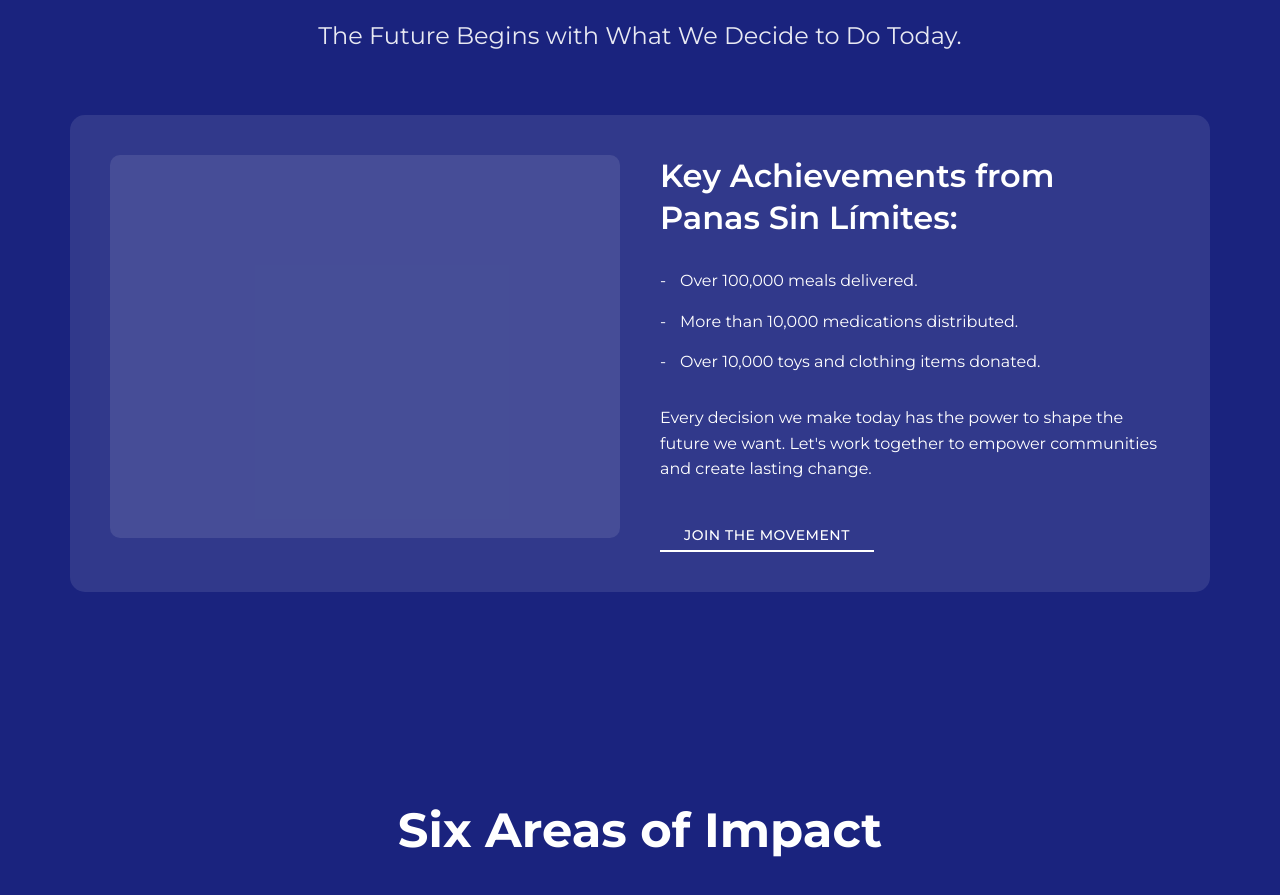
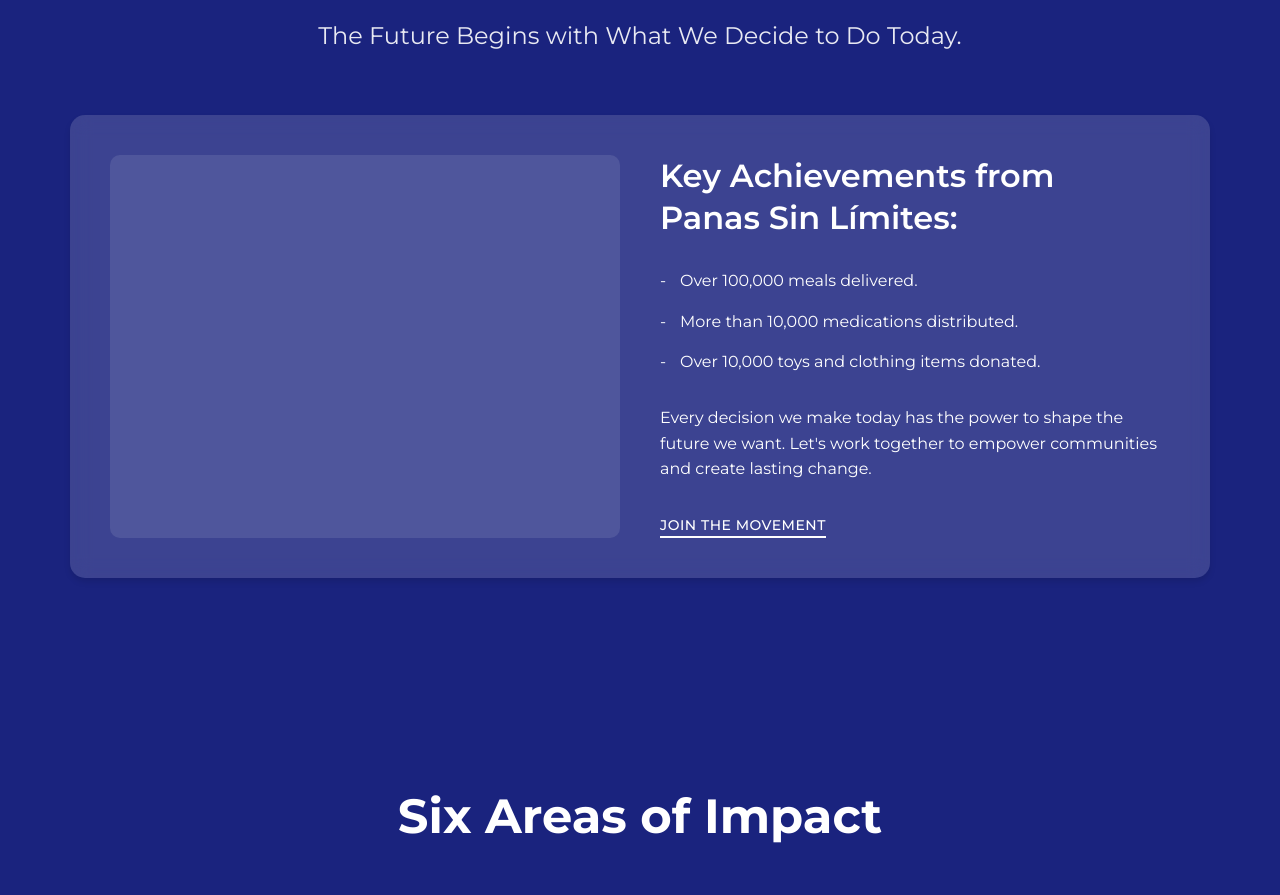
Before and after one commit to Frandtuzilla/Manuel-Alejandro-Polanco, a plain HTML site: page index.html in a window 1280 px wide. Shown: the part 1768-2663 px from the top of the page. Drawn offline with Linux system fonts and the light colour scheme.

Commit message:
modified:   styles.css

```diff
--- a/styles.css
+++ b/styles.css
@@ -323,7 +323,7 @@
     flex: 1;
 }
 
-/* Realities Section */
+/* Realities Section Styles */
 .realities {
     background-color: #1a237e;
     padding: 100px 0;
@@ -354,13 +354,15 @@
 }
 
 .realities__achievements {
-    background: rgba(255, 255, 255, 0.1);
+    background: rgba(255, 255, 255, 0.15);
     border-radius: 15px;
     padding: 40px;
     margin-top: 40px;
     display: grid;
     grid-template-columns: 1fr 1fr;
     gap: 40px;
+    backdrop-filter: blur(10px);
+    box-shadow: 0 4px 6px rgba(0, 0, 0, 0.1);
 }
 
 .realities__content-title {
@@ -392,6 +394,37 @@
     font-size: 16px;
     line-height: 1.6;
     margin-bottom: 30px;
+}
+
+/* Button Styles */
+.btn--text {
+    background: transparent;
+    padding: 0;
+    text-decoration: none;
+    position: relative;
+    border-radius: 0;
+    font-family: 'Montserrat', sans-serif;
+    font-weight: 500;
+    letter-spacing: 0.5px;
+}
+
+.btn--text::after {
+    content: '';
+    position: absolute;
+    width: 0;
+    height: 2px;
+    bottom: -4px;
+    left: 0;
+    background-color: #90CAF9;
+    transition: width 0.3s ease;
+}
+
+.btn--text:hover {
+    background: transparent;
+}
+
+.btn--text:hover::after {
+    width: 100%;
 }
 
 /* Impact Section */
```
